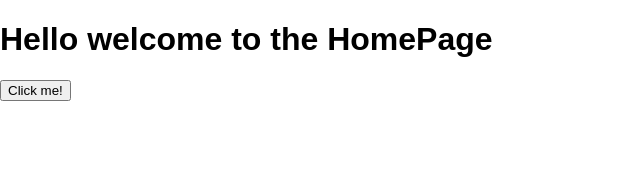
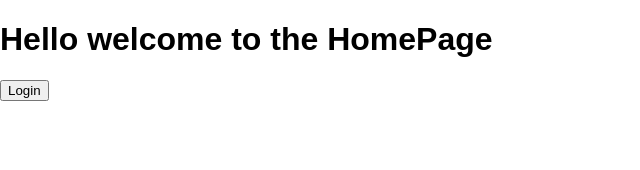
Before and after one commit to KwameSwift/sema-frontend, a React (Create React App) app: page / in a window 1280 px wide. Shown: the top 170 px of the page, without its empty margins (0-640 px from the left). Built offline with nearby package versions, Linux system fonts and the light colour scheme; a web font is replaced by a local one.

Commit message:
required fields ensured and also home button modified

```diff
--- a/src/Redux/slices/userSlice.js
+++ b/src/Redux/slices/userSlice.js
@@ -17,7 +17,7 @@ export const userSlice = createSlice({
       state.email = action.payload
     },
     resetUserData: (state) => {
-      Object.assign(state, {});
+      Object.assign(state, initialState);
     },
   },
 });
--- a/src/Screens/Auth/Login/index.js
+++ b/src/Screens/Auth/Login/index.js
@@ -28,7 +28,7 @@ function LoginPage() {
   };
 
   const handleLogin = async () => {
-    setLoading (true);
+    setLoading(true);
     try {
       const resp = await axiosClient.post("auth/login/", { ...state });
       if (resp.status === 200) {
@@ -43,7 +43,7 @@ function LoginPage() {
         dispatch(setUserData(payload));
         setLoading(false);
         toast.success("Login successful");
-        await new Promise(r => setTimeout(r, 2000));
+        await new Promise((r) => setTimeout(r, 2000));
         navigate("/");
       } else {
         setLoading(false);
@@ -78,7 +78,7 @@ function LoginPage() {
               iconName="BsMailbox"
               onChange={handleChange}
               name="email"
-              autofocus
+              autoFocus
             />
             <UnBorderedInput
               type="password"
--- a/src/Screens/Auth/ResetPassword/index.js
+++ b/src/Screens/Auth/ResetPassword/index.js
@@ -21,28 +21,31 @@ function ResetPasswordPage() {
   const handlePasswordChange = async () => {
     setLoading(true);
     try {
-      await axiosClient.post('auth/reset-password/', { ...state, email: user.email });
+      await axiosClient.post("auth/reset-password/", {
+        ...state,
+        email: user.email,
+      });
       setLoading(false);
       toast.success("Password reset successfully");
-      await new Promise(r => setTimeout(r, 2000));
+      await new Promise((r) => setTimeout(r, 2000));
       navigate("/login");
     } catch (err) {
       console.error(err);
       setLoading(false);
-      toast.error(err.response.data.detail)
+      toast.error(err.response.data.detail);
     }
-  }
+  };
 
   const handleChange = (e) => {
     setState({
       ...state,
-      [e.target.name]: e.target.value
+      [e.target.name]: e.target.value,
     });
   };
 
   useEffect(() => {
     setBtnDisabled(!isRequiredFieldsPassed(state, 2, "eq"));
-  }, [state])
+  }, [state]);
 
   return (
     <div className="auth-login">
@@ -51,7 +54,10 @@ function ResetPasswordPage() {
         <div className="content-wrapper">
           <div className="head-sect">
             <h1>Reset Password</h1>
-            <p>Regain control of your account with a secure and personalized new password.</p>
+            <p>
+              Regain control of your account with a secure and personalized new
+              password.
+            </p>
           </div>
           <div className="input-group">
             <UnBorderedInput
@@ -60,7 +66,7 @@ function ResetPasswordPage() {
               iconName="BsKey"
               name="new_password"
               onChange={handleChange}
-              autofocus
+              autoFocus
             />
             <UnBorderedInput
               type="password"
@@ -68,7 +74,7 @@ function ResetPasswordPage() {
               iconName="BsKey"
               name="confirm_password"
               onChange={handleChange}
-              autofocus
+              autoFocus
             />
           </div>
 
--- a/src/Screens/Auth/Signup/firstStep/index.js
+++ b/src/Screens/Auth/Signup/firstStep/index.js
@@ -10,6 +10,7 @@ function RegisterFirstStep({ handleChange }) {
         onChange={handleChange}
         name="email"
         placeholder="Email Address"
+        autoFocus
       />
       <UnBorderedInput
         type="text"
--- a/src/Screens/Auth/Signup/index.js
+++ b/src/Screens/Auth/Signup/index.js
@@ -58,7 +58,6 @@ function SignupPage() {
       }
     } catch (err) {
       setLoading(false);
-      console.log(err.response)
       toast.error(err.response.data.detail);
     }
   };
@@ -69,7 +68,7 @@ function SignupPage() {
 
   useEffect(() => {
     setBtnDisabled(!isRequiredFieldsPassed(state, requiredFieldsLength, "eq"));
-  }, [state]);
+  }, [state, progress]);
 
   return (
     <div className="auth-login">
--- a/src/Screens/Auth/Signup/secondStep/index.js
+++ b/src/Screens/Auth/Signup/secondStep/index.js
@@ -10,6 +10,7 @@ function RegisterSecondStep({ handleChange }) {
         onChange={handleChange}
         name="organization"
         placeholder="Organization"
+        autoFocus
       />
       <UnBorderedInput
         iconName="BsGeoAltFill"
--- a/src/Screens/Home/index.js
+++ b/src/Screens/Home/index.js
@@ -1,5 +1,5 @@
 import React from 'react'
-import { useDispatch } from 'react-redux';
+import { useDispatch, useSelector } from 'react-redux';
 import { useNavigate } from 'react-router-dom';
 import { resetUserData } from '../../Redux/slices/userSlice';
 
@@ -7,15 +7,23 @@ function HomePage() {
   const navigate = useNavigate();
   const dispatch = useDispatch();
 
+  const user = useSelector((store) => store.user);
+
   const logout = () => {
     dispatch(resetUserData());
     navigate('/login');
   }
+
+  const handleProceed = () => {
+    if (user?.tokens?.access) logout();
+    else navigate('/login');
+  }
+
   return (
     <div>
       <h1>Hello welcome to the HomePage</h1>
-      <button type='button' onClick={logout}>
-        Click me!
+      <button type='button' onClick={handleProceed}>
+        {user?.tokens?.access ? "Logout" : "Login" }
       </button>
     </div>
   );
```
Also changed, not shown: src/Screens/Auth/ForgotPassword/index.js (+4 -4 lines), 1 other file (tests, documents, lock files or other folders).
